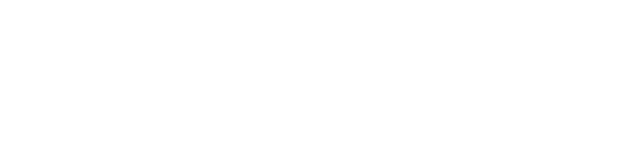
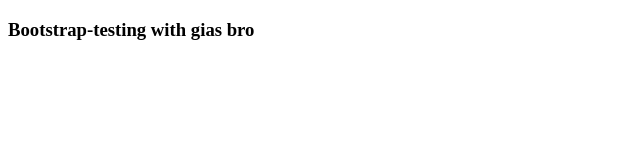
Before and after one commit to ataurrahmanatik/Bootstrap-test, a plain HTML site: page index.html in a window 1280 px wide. Shown: the whole page, without its empty margins (0-640 px from the left). Drawn offline with Linux system fonts and the light colour scheme.

Commit message:
heading added

```diff
--- a/index.html
+++ b/index.html
@@ -9,7 +9,7 @@
 </head>
 
 <body>
-
+    <h3>Bootstrap-testing with gias bro</h3>
 </body>
 
 </html>
```
